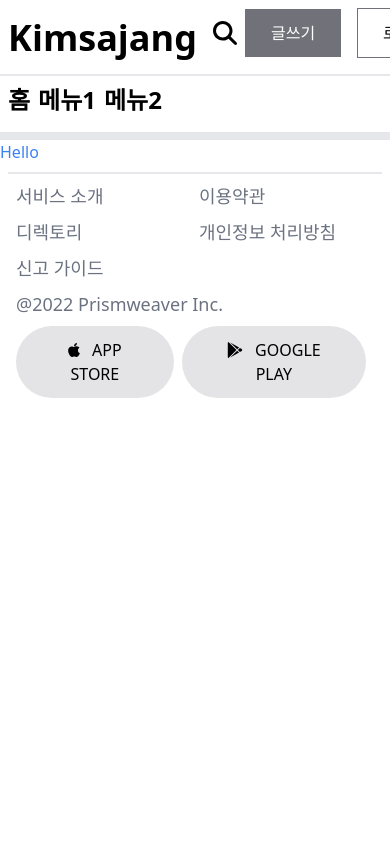
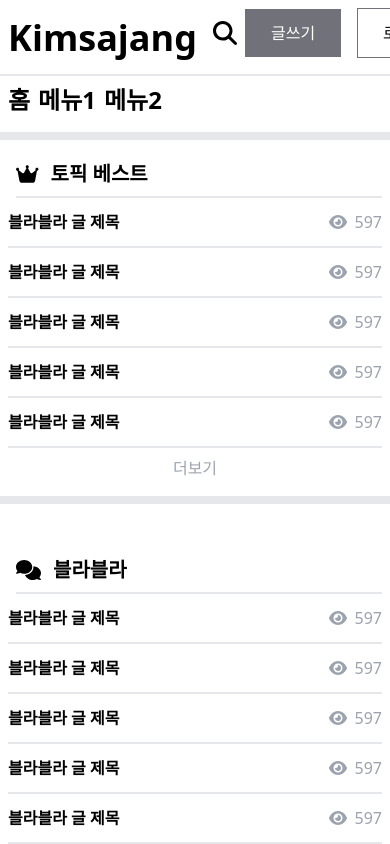
Before and after one commit to redips86/kimsajang-web, a Next.js app: page / in a window 390 px wide. Shown: the top 844 px of the page. Built offline with nearby package versions, Linux system fonts and the light colour scheme.

Commit message:
[ksj] main mobile

```diff
--- /dev/null
+++ b/components/mainCard.tsx
@@ -0,0 +1,40 @@
+import {FontAwesomeIcon} from "@fortawesome/react-fontawesome";
+import {faEye} from "@fortawesome/free-solid-svg-icons";
+import {IconDefinition} from "@fortawesome/fontawesome-common-types";
+import Link from "next/link";
+
+interface MainCardProps {
+    topic: string;
+    icon: IconDefinition;
+}
+
+export default function MainCard({
+                                     topic,
+                                     icon
+                                 }: MainCardProps) {
+
+    return (
+        <div className={"p-2 border-b-8"}>
+            <div className={"ml-2 border-b-2 pb-2 py-3 font-bold text-xl"}>
+                <FontAwesomeIcon icon={icon}></FontAwesomeIcon>
+                <span className={"ml-3"}>{topic}</span>
+            </div>
+            <div>
+                {
+                    [1, 2, 3, 4, 5].map(value => {
+                        return <div key={value} className={"flex justify-between border-b-2 py-3"}>
+                            <div className={"font-bold"}>블라블라 글 제목</div>
+                            <div className={"text-gray-400 flex space-x-2 items-center"}>
+                                <FontAwesomeIcon icon={faEye}></FontAwesomeIcon>
+                                <span>597</span>
+                            </div>
+                        </div>
+                    })
+                }
+            </div>
+            <Link href={`/topic/${topic.replaceAll(' ', '-')}`}>
+                <div className={"flex justify-center items-center h-10 text-gray-400"}>더보기</div>
+            </Link>
+        </div>
+    )
+};
--- a/pages/index.tsx
+++ b/pages/index.tsx
@@ -1,10 +1,18 @@
 import type {NextPage} from 'next'
 import Layout from "@components/layout";
+import MainCard from "@components/mainCard";
+import {faCoins, faComments, faCrown, faHeart, faHouse} from "@fortawesome/free-solid-svg-icons";
 
 const Home: NextPage = () => {
     return (
         <Layout title="kimsajang">
-            <h1 className="text-blue-500"> Hello </h1>
+            <div className={"grid xl:grid-cols-2 gap-8"}>
+                <MainCard topic={"토픽 베스트"} icon={faCrown}></MainCard>
+                <MainCard topic={"블라블라"} icon={faComments}></MainCard>
+                <MainCard topic={"썸 연예"} icon={faHeart}></MainCard>
+                <MainCard topic={"주식 투자"}  icon={faCoins}></MainCard>
+                <MainCard topic={"부동산"} icon={faHouse}></MainCard>
+            </div>
         </Layout>
     )
 }
```
